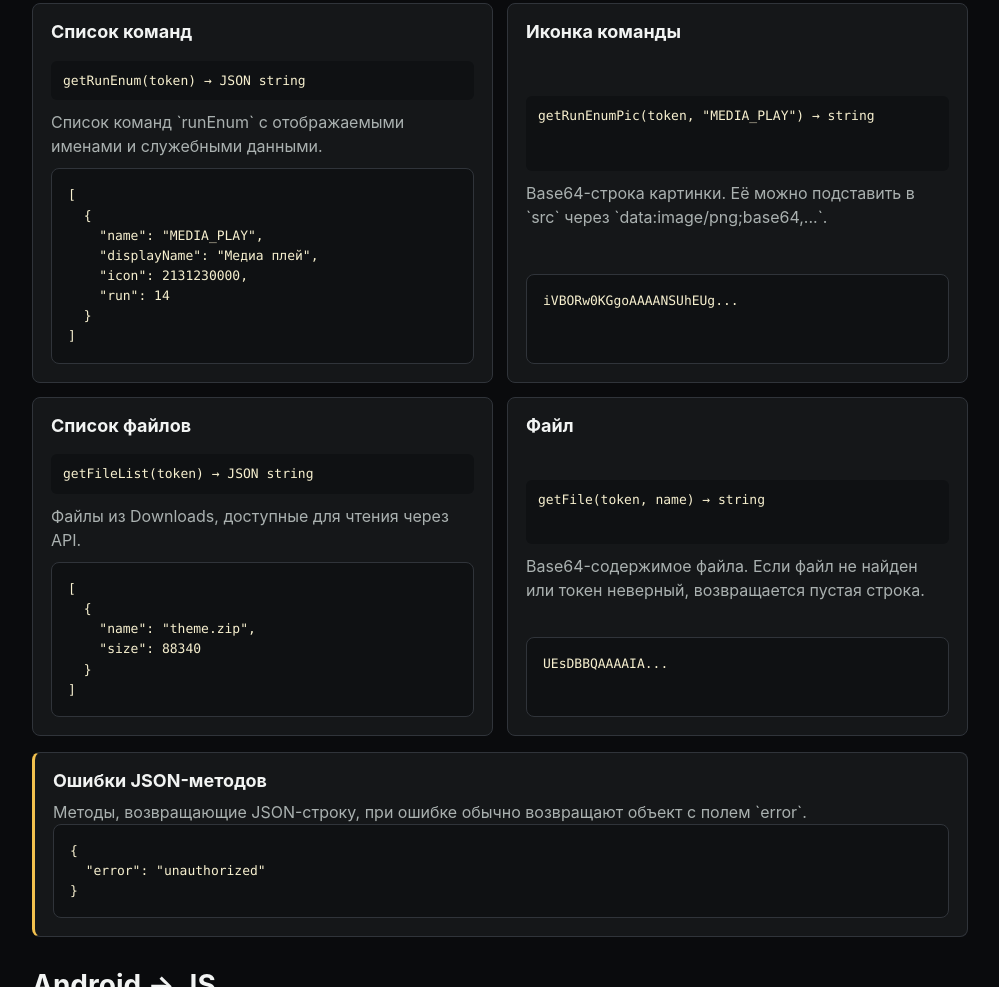
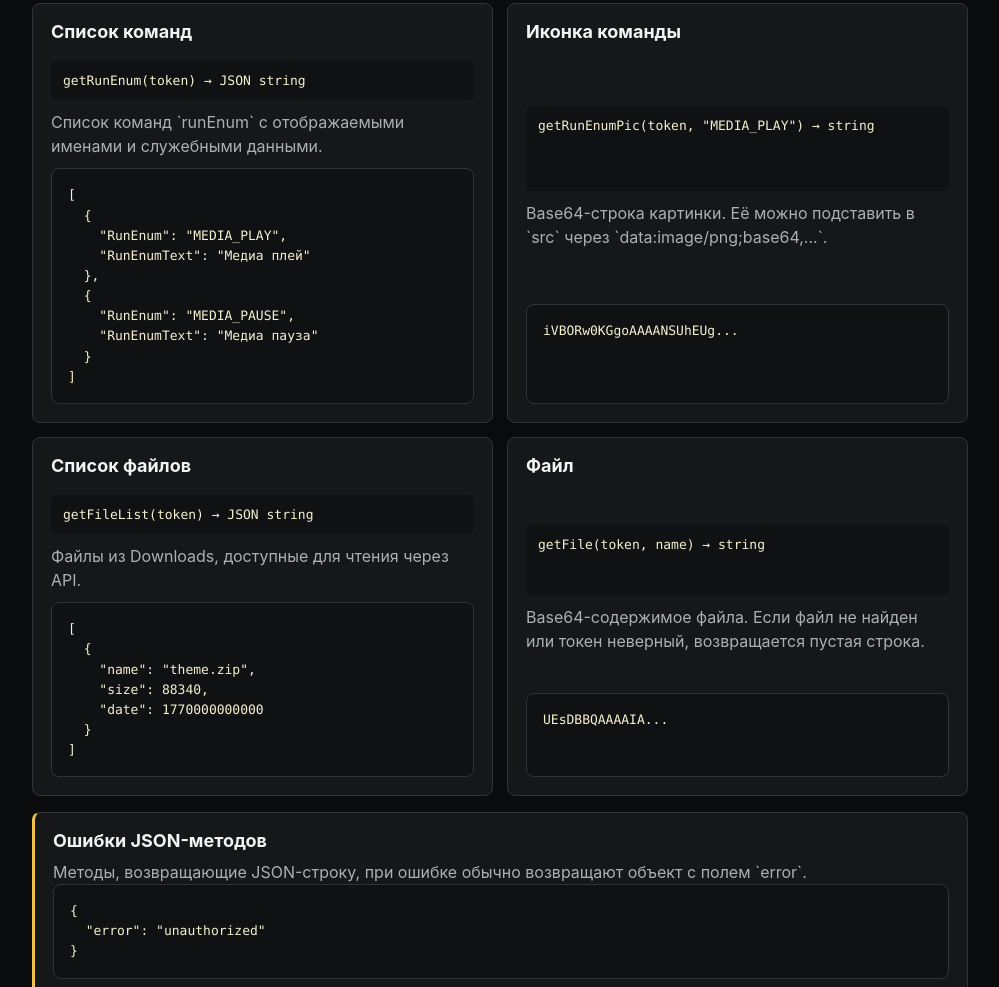
Before and after one commit to JCarTools/core_manifest, a plain HTML site: page index.html in a window 1280 px wide. Shown: the part 3490-4477 px from the top of the page, without its empty margins (280-1279 px from the left). Drawn offline with Linux system fonts and the light colour scheme.

Commit message:
05.05.26

```diff
--- a/index.html
+++ b/index.html
@@ -610,10 +610,12 @@
             <p>Список команд `runEnum` с отображаемыми именами и служебными данными.</p>
             <pre><code>[
   {
-    "name": "MEDIA_PLAY",
-    "displayName": "Медиа плей",
-    "icon": 2131230000,
-    "run": 14
+    "RunEnum": "MEDIA_PLAY",
+    "RunEnumText": "Медиа плей"
+  },
+  {
+    "RunEnum": "MEDIA_PAUSE",
+    "RunEnumText": "Медиа пауза"
   }
 ]</code></pre>
           </article>
@@ -632,7 +634,8 @@
             <pre><code>[
   {
     "name": "theme.zip",
-    "size": 88340
+    "size": 88340,
+    "date": 1770000000000
   }
 ]</code></pre>
           </article>
```
Also changed, not shown: 1 other file.
